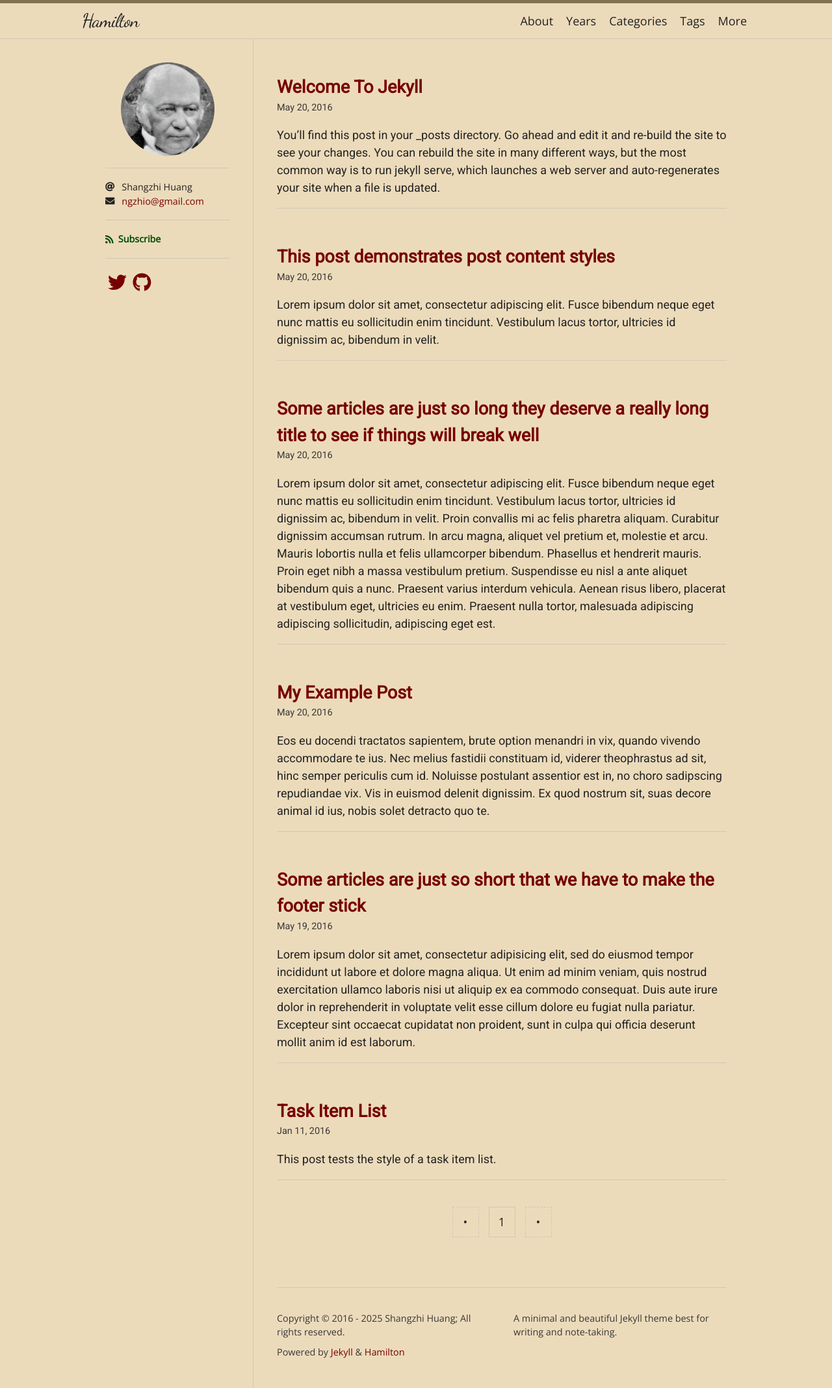
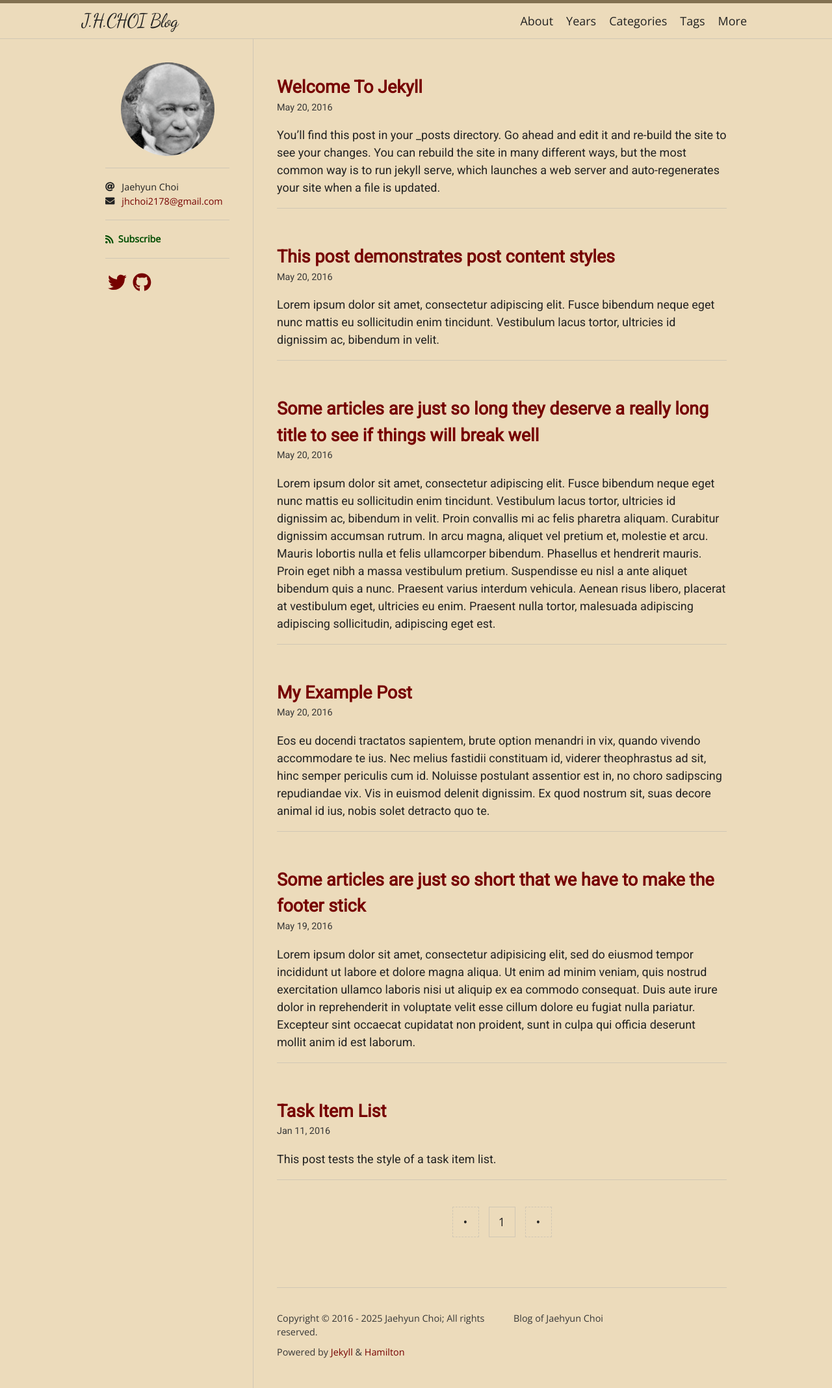
Before and after one commit to jhchoi2178/jhchoi2178.github.io, a Jekyll site: the page built from index.html, in a window 1280 px wide. Shown: the whole page at 65% size. Built offline with Jekyll 4.4.1, drawn with Linux system fonts in a browser that asks for light colours; nearby versions of some CDN libraries; some web fonts are replaced; the list of posts is cut into pages by our own code.

Commit message:
Changed config

```diff
--- a/_config.yml
+++ b/_config.yml
@@ -1,15 +1,14 @@
-title: Hamilton
-description: A minimal and beautiful Jekyll theme best for writing and note-taking.
-author: Shangzhi Huang
+title: J.H.CHOI Blog
+description: Blog of Jaehyun Choi
+author: Jaehyun Choi
 avatar: /logo.png
-email: ngzhio@gmail.com
+email: jhchoi2178@gmail.com
 
 plugins:
   - jekyll-seo-tag
   - jekyll-feed
   - jekyll-sitemap
   - jekyll-paginate
-
 paginate: 10
 
 # Uncomment the below line and set the tracking ID for enabling Google Analytics
@@ -29,15 +28,13 @@ exclude:
 
 # Jekyll SEO Tag (Optional)
 # =========================
-twitter:
-  username: ngzhio
-  card: summary
-logo: logo.png
+#twitter:
+#  username:
+#  card:
+#logo: logo.png
 social:
-  name: Shangzhi Huang
+  name: Jaehyun Choi
   links:
-    - https://twitter.com/ngzhio
-    - https://www.facebook.com/ngzhio
-    - https://github.com/ngzhio
-google_site_verification: u4WXQl0Eu66rsQo2kRdCNx
+    - https://github.com/jhchoi2178
+#google_site_verification:
 lang: en
```
Also changed, not shown: Gemfile.lock (added).
